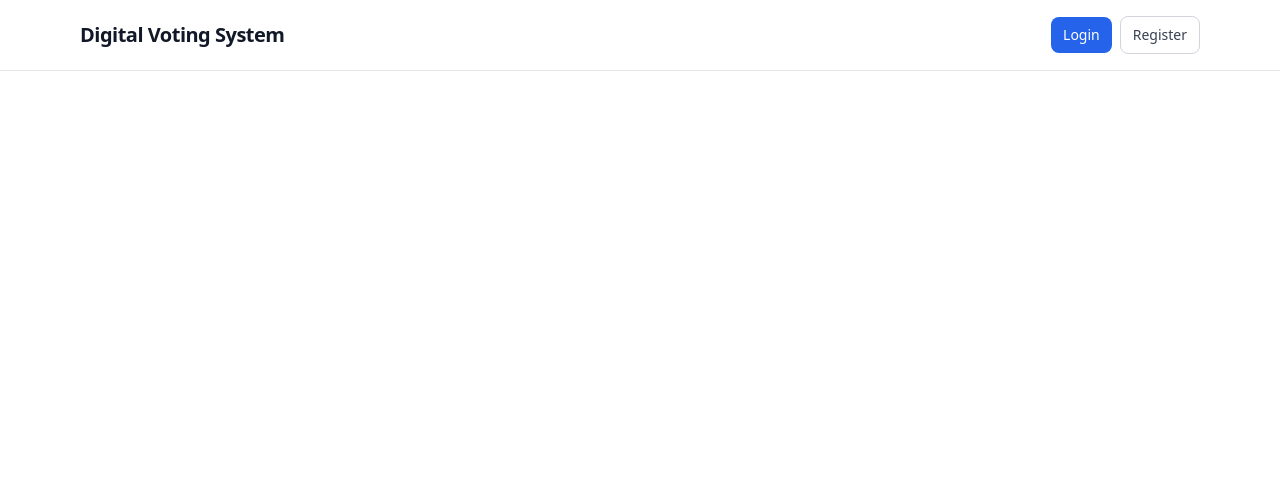
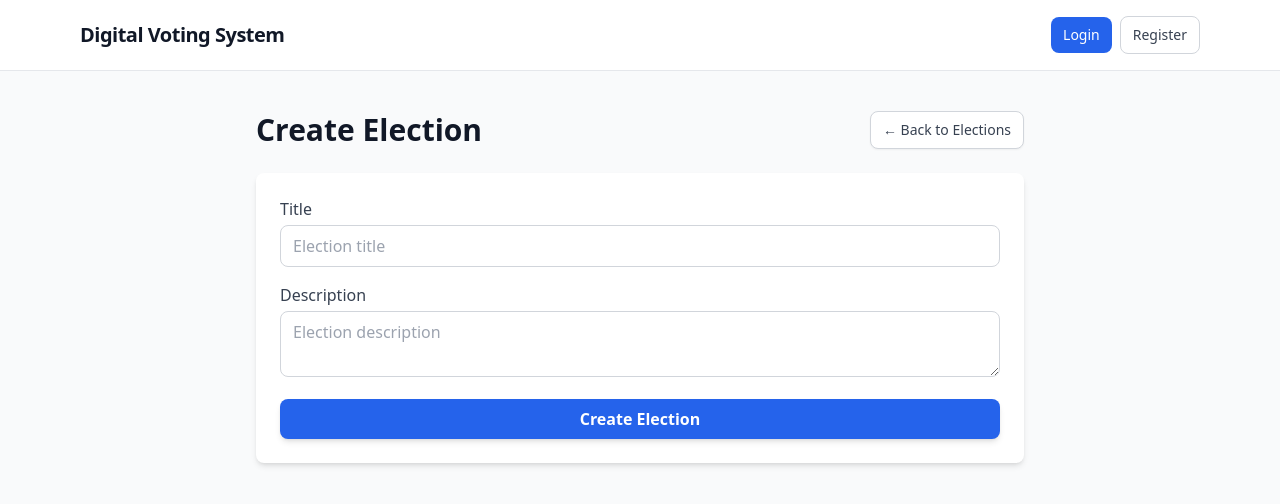
Before and after one commit to OnPaceCoder/IFN636-Assignment2-Digital-Voting-System, a React (Create React App) app in the folder frontend/: page /create-election in a window 1280 px wide. Shown: the top 504 px of the page. Built offline with nearby package versions, Linux system fonts and the light colour scheme.

Commit message:
VOTE-42 Designed UI form for election details (title, description).

```diff
--- a/frontend/src/App.js
+++ b/frontend/src/App.js
@@ -12,6 +12,7 @@ import LandingPage from './pages/LandingPage';
 import ElectionListPage from './pages/elections/ListElections';
 import AdminDashboardPage from './pages/Dashboard/Dashboard';
 import AdminElectionsList from './pages/elections/AdminListElection';
+import CreateElectionPage from './pages/elections/AddElection';
 
 function App() {
   return (
@@ -26,7 +27,9 @@ function App() {
         <Route path="/list-candidates" element={<AdminCandidatesList />} />
         <Route path="/update-candidate/:id/edit" element={<EditCandidatePage />} />
         <Route path="/elections" element={<ElectionListPage />} />
+        <Route path="/create-election" element={<CreateElectionPage />} />
         <Route path="/list-elections" element={<AdminElectionsList />} />
+        <Route path="/update-election/:id/edit" element={<AdminElectionsList />} />
         <Route path="/elections/:electionId" element={<VotePage />} />
         <Route path="/add-vote" element={<VotePage />} />
         <Route path="/my-vote" element={<MyVotePage />} />
--- /dev/null
+++ b/frontend/src/pages/elections/AddElection.jsx
@@ -0,0 +1,86 @@
+import React, { useState } from "react";
+import { useNavigate } from "react-router-dom";
+import axiosInstance from "../../axiosConfig";
+import { useAuth } from "../../context/AuthContext";
+
+const CreateElectionPage = () => {
+    const navigate = useNavigate();
+    const { user } = useAuth();
+
+    const [formData, setFormData] = useState({
+        title: "",
+        description: "",
+    });
+
+    const handleChange = (e) => {
+        setFormData({ ...formData, [e.target.name]: e.target.value });
+    };
+
+    const handleSubmit = async (e) => {
+        e.preventDefault();
+        try {
+            const token = user?.token;
+            await axiosInstance.post("/api/election", formData, {
+                headers: token ? { Authorization: `Bearer ${token}` } : {},
+            });
+            alert("Election created successfully!");
+            navigate("/list-elections");
+        } catch (error) {
+            alert(error?.response?.data?.message || "Error creating election");
+        }
+    };
+
+    return (
+        <div className="min-h-screen bg-gray-50 px-4 py-10">
+            <div className="max-w-3xl mx-auto">
+                {/* Header */}
+                <div className="mb-6 flex items-center justify-between">
+                    <h1 className="text-2xl md:text-3xl font-bold text-gray-900">Create Election</h1>
+                    <button
+                        onClick={() => navigate("/list-elections")}
+                        className="inline-flex items-center rounded-lg border border-gray-300 bg-white px-3 py-2 text-sm font-medium text-gray-700 shadow-sm hover:bg-gray-50"
+                    >
+                        ← Back to Elections
+                    </button>
+                </div>
+
+                {/* Form */}
+                <div className="bg-white shadow-md rounded-lg p-6">
+                    <form onSubmit={handleSubmit} className="space-y-4">
+                        <div>
+                            <label className="block text-gray-700 font-medium mb-1">Title</label>
+                            <input
+                                type="text"
+                                name="title"
+                                value={formData.title}
+                                onChange={handleChange}
+                                required
+                                className="w-full border border-gray-300 rounded-lg px-3 py-2 focus:outline-none focus:border-blue-500"
+                                placeholder="Election title"
+                            />
+                        </div>
+                        <div>
+                            <label className="block text-gray-700 font-medium mb-1">Description</label>
+                            <textarea
+                                name="description"
+                                value={formData.description}
+                                onChange={handleChange}
+                                className="w-full border border-gray-300 rounded-lg px-3 py-2 focus:outline-none focus:border-blue-500"
+                                placeholder="Election description"
+                            ></textarea>
+                        </div>
+
+                        <button
+                            type="submit"
+                            className="w-full bg-blue-600 text-white font-semibold py-2 rounded-lg shadow-md hover:bg-blue-700 transition"
+                        >
+                            Create Election
+                        </button>
+                    </form>
+                </div>
+            </div>
+        </div>
+    );
+};
+
+export default CreateElectionPage;
```
Also changed, not shown: frontend/src/pages/elections/EditElectionPage.jsx (added).
